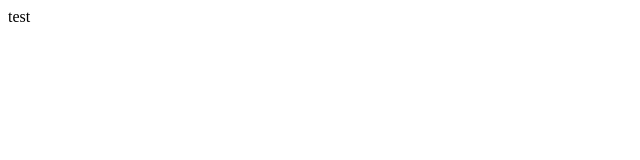
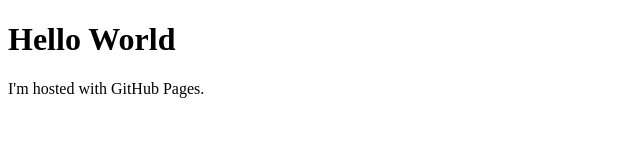
Before and after one commit to Loqor/loqor.github.io, a plain HTML site: page index.html in a window 1280 px wide. Shown: the whole page, without its empty margins (0-640 px from the left). Drawn offline with Linux system fonts and the light colour scheme.

Commit message:
Update index.html

```diff
--- a/index.html
+++ b/index.html
@@ -1 +1,7 @@
-<p>test</p>
+<!DOCTYPE html>
+<html>
+<body>
+<h1>Hello World</h1>
+<p>I'm hosted with GitHub Pages.</p>
+</body>
+</html>
```
